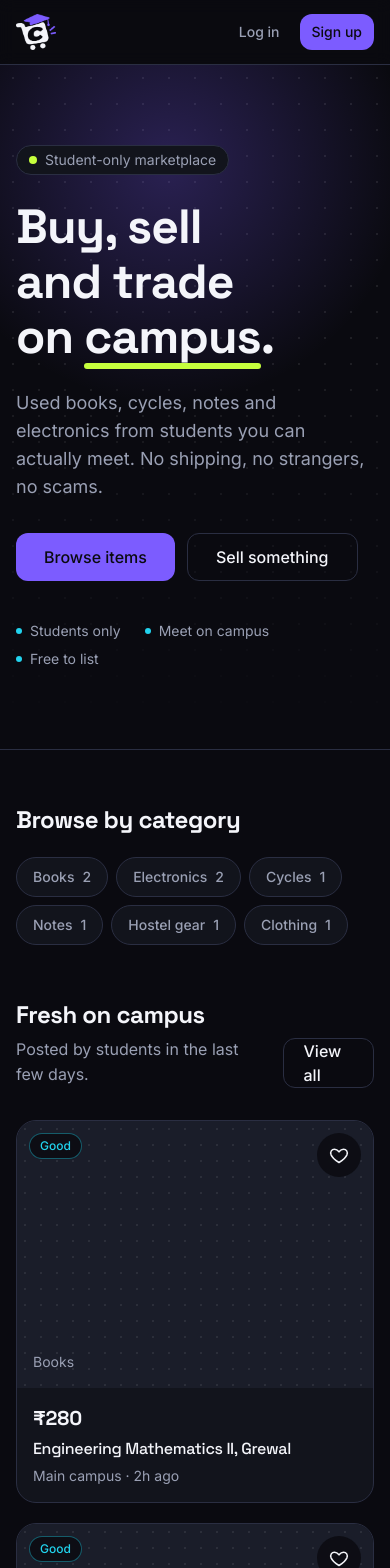
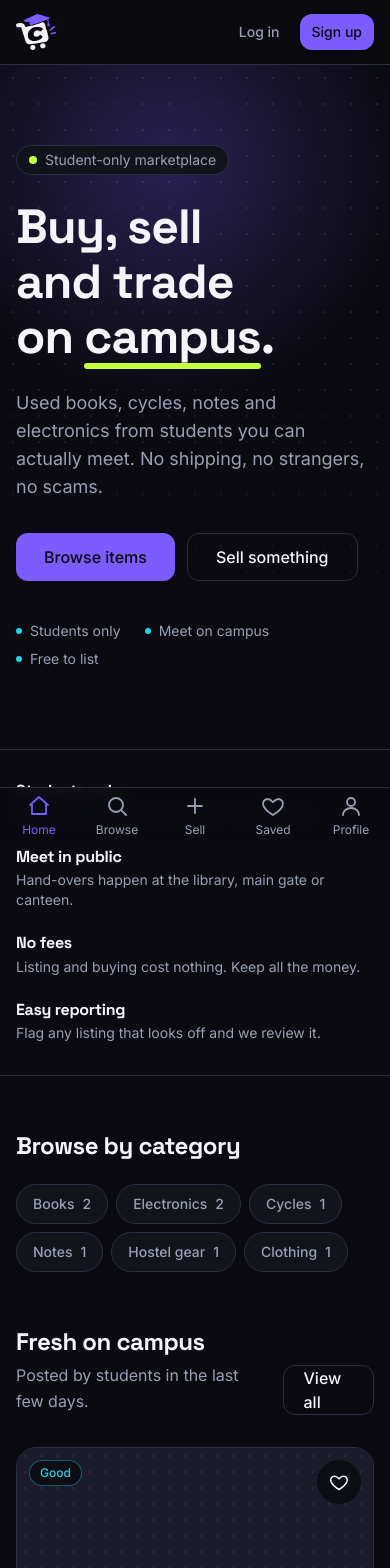
Before and after one commit to mohonachakraborty2007-arch/campuskart, a Next.js app in the folder client/: page / in a window 390 px wide. Shown: the top 1568 px of the page. Built offline with nearby package versions, Linux system fonts and the light colour scheme.

Commit message:
feat(ui): trust strip, mobile tab bar, landing page polish

```diff
--- a/client/src/app/layout.js
+++ b/client/src/app/layout.js
@@ -2,6 +2,7 @@ import { Inter, Space_Grotesk } from "next/font/google";
 import "./globals.css";
 import Navbar from "@/components/layout/Navbar";
 import Footer from "@/components/layout/Footer";
+import MobileTabBar from "@/components/layout/MobileTabBar";
 
 const inter = Inter({
   subsets: ["latin"],
@@ -34,6 +35,8 @@ export default function RootLayout({ children }) {
         <Navbar />
         <main id="main">{children}</main>
         <Footer />
+        <div className="h-16 md:hidden" aria-hidden="true" />
+        <MobileTabBar />
       </body>
     </html>
   );
--- a/client/src/app/page.js
+++ b/client/src/app/page.js
@@ -1,4 +1,5 @@
 import Hero from "@/components/sections/Hero";
+import TrustStrip from "@/components/sections/TrustStrip";
 import CategoryStrip from "@/components/sections/CategoryStrip";
 import FreshListings from "@/components/sections/FreshListings";
 import HowItWorks from "@/components/sections/HowItWorks";
@@ -8,6 +9,7 @@ export default function Home() {
   return (
     <>
       <Hero />
+      <TrustStrip />
       <CategoryStrip />
       <FreshListings />
       <HowItWorks />
--- /dev/null
+++ b/client/src/components/layout/MobileTabBar.js
@@ -0,0 +1,63 @@
+"use client";
+
+import Link from "next/link";
+import { usePathname } from "next/navigation";
+
+const icons = {
+    home: "M3 11l9-8 9 8M5 10v10h14V10",
+    browse: "M11 4a7 7 0 100 14 7 7 0 000-14zM21 21l-4.3-4.3",
+    sell: "M12 5v14M5 12h14",
+    saved:
+        "M12 21s-7.5-4.6-9.5-9.2C1.1 8.3 3.2 5 6.6 5c2 0 3.7 1.1 5.4 3.2C13.7 6.1 15.4 5 17.4 5c3.4 0 5.5 3.3 4.1 6.8C19.5 16.4 12 21 12 21z",
+    profile: "M12 12a4 4 0 100-8 4 4 0 000 8zM4 21c0-4 3.6-7 8-7s8 3 8 7",
+};
+
+const tabs = [
+    { href: "/", label: "Home", icon: "home" },
+    { href: "/listings", label: "Browse", icon: "browse" },
+    { href: "/sell", label: "Sell", icon: "sell" },
+    { href: "/saved", label: "Saved", icon: "saved" },
+    { href: "/profile", label: "Profile", icon: "profile" },
+];
+
+export default function MobileTabBar() {
+    const pathname = usePathname();
+
+    return (
+        <nav
+            aria-label="Main"
+            className="fixed inset-x-0 bottom-0 z-40 border-t border-border bg-background/95 backdrop-blur md:hidden"
+        >
+            <ul className="mx-auto grid max-w-[480px] grid-cols-5">
+                {tabs.map((tab) => {
+                    const active =
+                        tab.href === "/"
+                            ? pathname === "/"
+                            : pathname.startsWith(tab.href);
+                    return (
+                        <li key={tab.href}>
+                            <Link
+                                href={tab.href}
+                                aria-current={active ? "page" : undefined}
+                                className={`flex min-h-14 flex-col items-center justify-center gap-1 text-xs transition ${active ? "text-primary" : "text-muted"
+                                    }`}
+                            >
+                                <svg
+                                    viewBox="0 0 24 24"
+                                    className="h-6 w-6 fill-none stroke-current"
+                                    strokeWidth="1.8"
+                                    strokeLinecap="round"
+                                    strokeLinejoin="round"
+                                    aria-hidden="true"
+                                >
+                                    <path d={icons[tab.icon]} />
+                                </svg>
+                                {tab.label}
+                            </Link>
+                        </li>
+                    );
+                })}
+            </ul>
+        </nav>
+    );
+}
--- /dev/null
+++ b/client/src/components/sections/TrustStrip.js
@@ -0,0 +1,33 @@
+const points = [
+    {
+        title: "Students only",
+        text: "Sign up with your college email. No outsiders.",
+    },
+    {
+        title: "Meet in public",
+        text: "Hand-overs happen at the library, main gate or canteen.",
+    },
+    {
+        title: "No fees",
+        text: "Listing and buying cost nothing. Keep all the money.",
+    },
+    {
+        title: "Easy reporting",
+        text: "Flag any listing that looks off and we review it.",
+    },
+];
+
+export default function TrustStrip() {
+    return (
+        <section className="border-b border-border">
+            <div className="mx-auto grid max-w-[1200px] gap-6 px-4 py-8 sm:grid-cols-2 md:px-6 lg:grid-cols-4">
+                {points.map((p) => (
+                    <div key={p.title}>
+                        <h3 className="text-base font-bold">{p.title}</h3>
+                        <p className="mt-1 text-sm text-muted">{p.text}</p>
+                    </div>
+                ))}
+            </div>
+        </section>
+    );
+}
```
